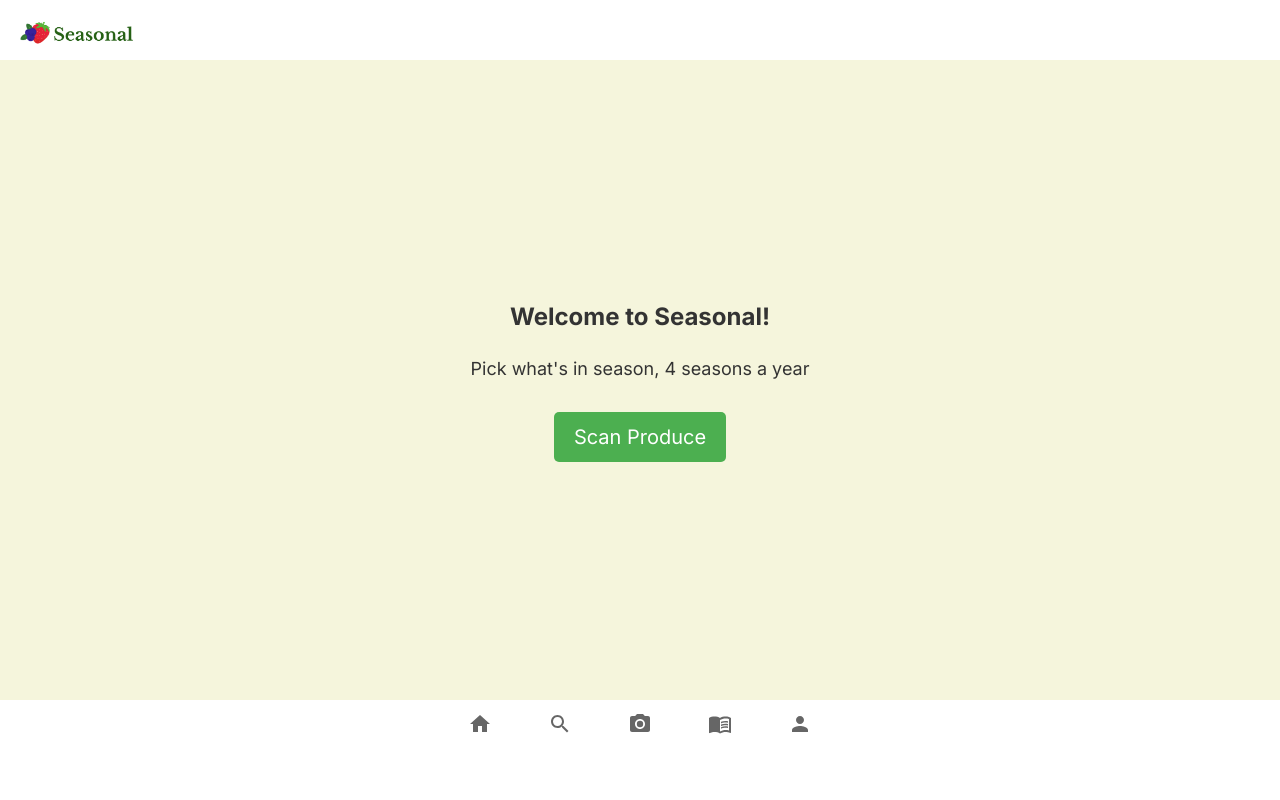
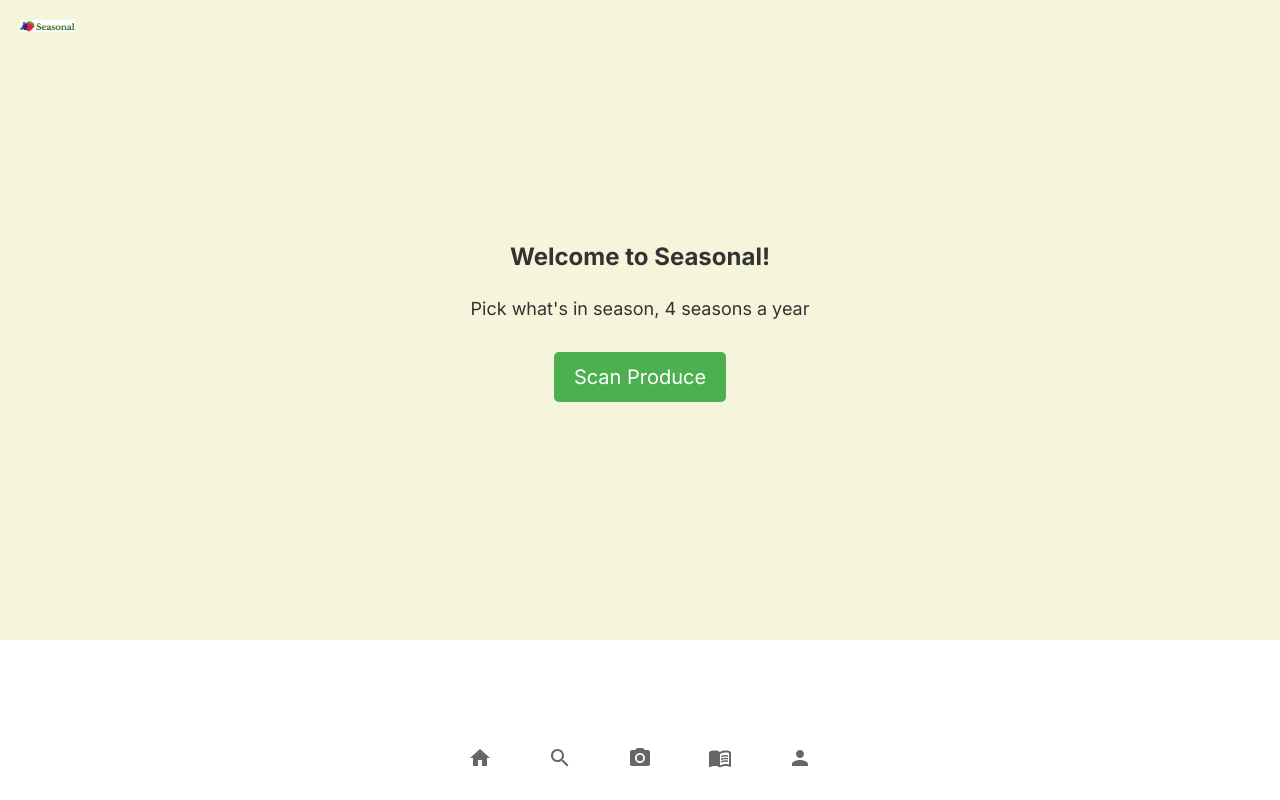
Before and after one commit to billie-zhang/Seasonal, a React (Create React App) app: page / in a window 1280 px wide. Built offline with nearby package versions, Linux system fonts and the light colour scheme; no server answers.

Commit message:
update tailwind config

```diff
--- a/src/components/NavBar.jsx
+++ b/src/components/NavBar.jsx
@@ -5,16 +5,7 @@ const Navbar = () => {
   return (
     <div className="w-full h-42 flex fixed ">
       <Link to="/">
-        <img
-          src={logo}
-          alt="logo"
-          style={{
-            height: "40px",
-            marginLeft: "20px",
-            marginTop: "20px",
-            paddingBottom: "15px",
-          }}
-        />
+        <img src={logo} alt="logo" className="h-8 ml-5 mt-5 pb-5 " />
       </Link>
     </div>
   );
--- a/tailwind.config.js
+++ b/tailwind.config.js
@@ -1,6 +1,6 @@
 /** @type {import('tailwindcss').Config} */
 module.exports = {
-  content: [],
+  content: ["./src/**/*.{js,jsx,ts,tsx}",],
   theme: {
     extend: {
       colors: {
```
